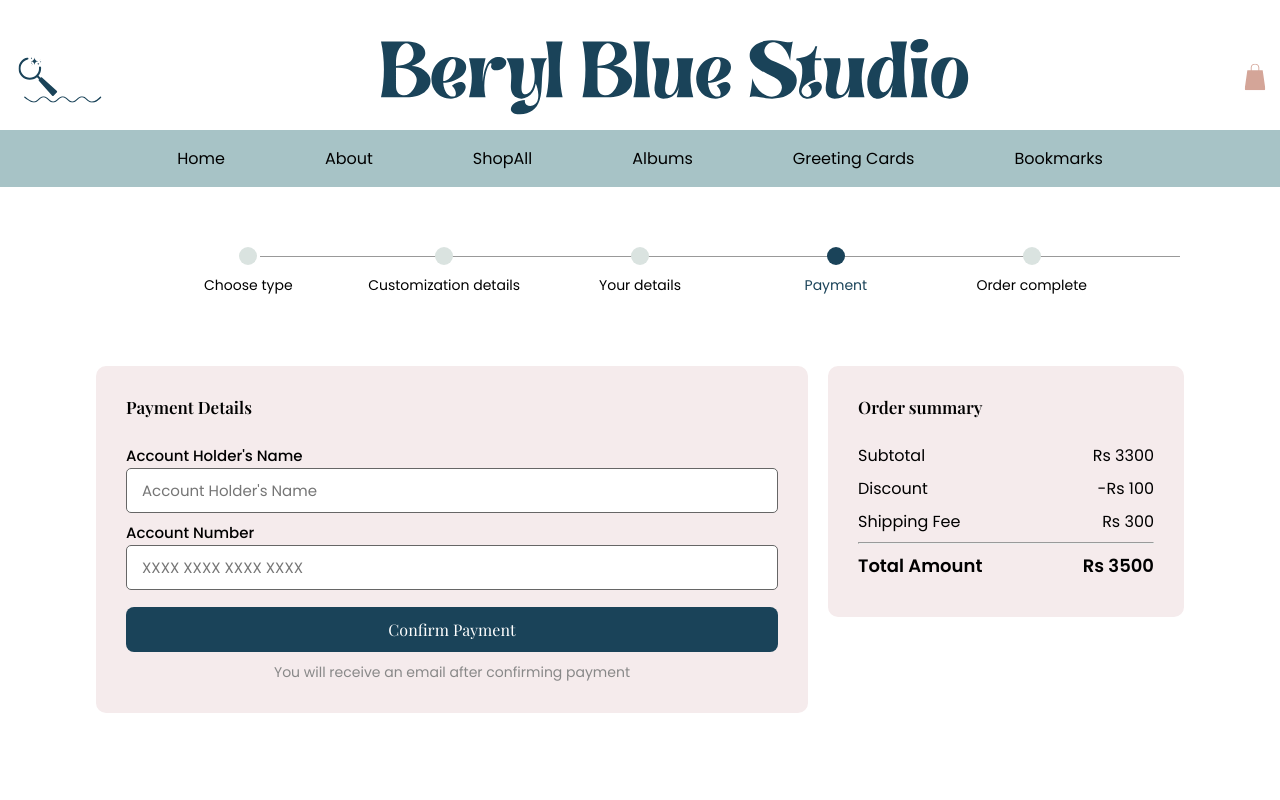
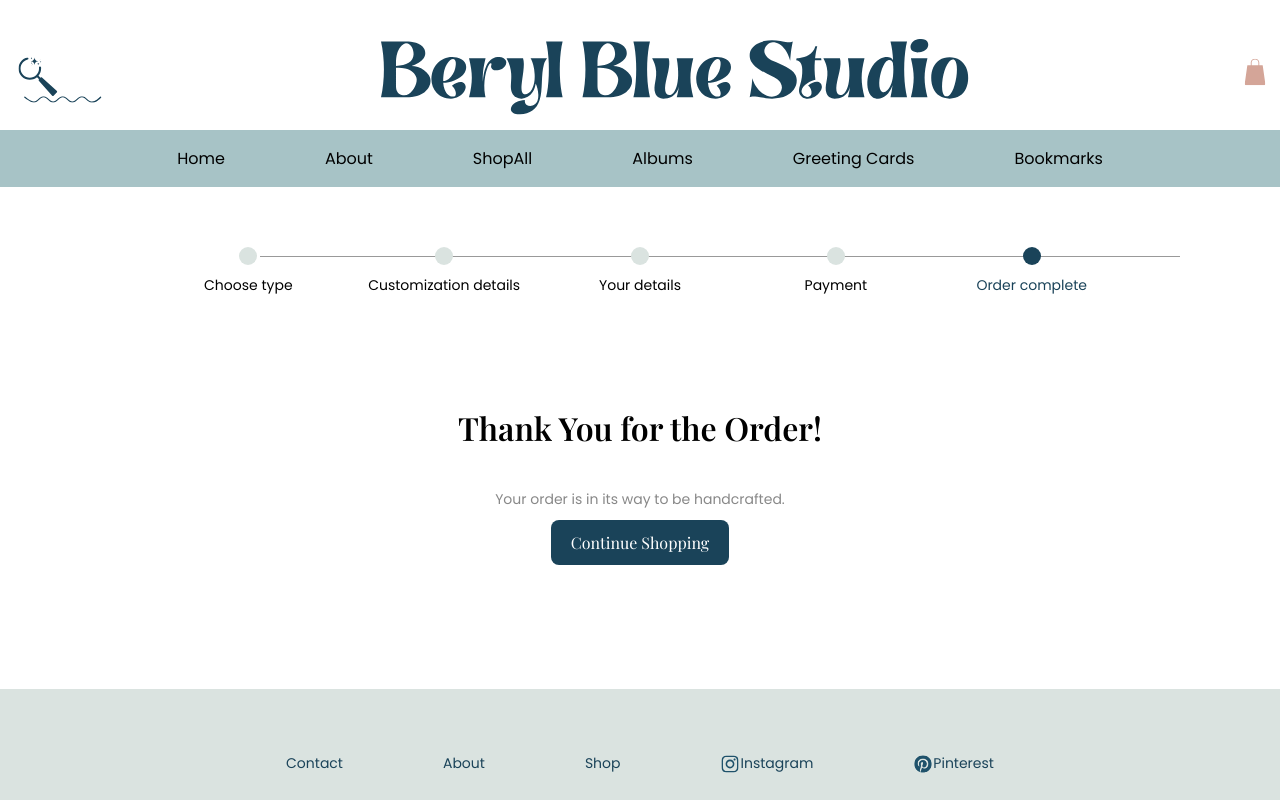
Before and after one commit to syedamaryamazhar/Beryl-Blue-Studio-Complete, a React (Vite) app in the folder bbs-proj/: page / in a window 1280 px wide. Shown: the top 800 px of the page. Built offline with nearby package versions, Linux system fonts and the light colour scheme.

Commit message:
some little fixes

```diff
--- a/bbs-proj/src/App.jsx
+++ b/bbs-proj/src/App.jsx
@@ -14,13 +14,13 @@ import CustomizePg1 from './pages/customizepg1';
 import CustomizePg2 from './pages/customizepg2';
 import CustomizePg3 from './pages/customizepg3';
 import DoPayment from './pages/dopayment';
+import OrderConfirm from './pages/orderconformation';
 
 function App() {
-  // const [current, setCurrent] = React.useState(1);
 
   return (
     <div>
-      <DoPayment/>
+      <OrderConfirm/>
     </div>
   );
 }
--- a/bbs-proj/src/pages/customizepg3.css
+++ b/bbs-proj/src/pages/customizepg3.css
@@ -3,16 +3,6 @@
     padding-bottom: 60px;
 }
 
-
-/* PROGRESS BAR */
-.progress-container {
-    display: flex;
-    align-items: center;
-    justify-content: center;
-    position: relative;
-    padding: 0 5%;
-    margin-bottom: 70px;
-}
 /* MAIN SECTION */
 .content-grid {
     display: grid;
--- a/bbs-proj/src/pages/dopayment.css
+++ b/bbs-proj/src/pages/dopayment.css
@@ -3,15 +3,7 @@
     padding-bottom: 60px;
 }
 
-.progress-container {
-    display: flex;
-    align-items: center;
-    justify-content: center;
-    position: relative;
-    padding: 0 5%;
-    margin-bottom: 70px;
-}
-    .content-grid {
+.content-grid {
     display: grid;
     grid-template-columns: 2fr 1fr;
     gap: 20px;
@@ -68,7 +60,7 @@ form input[type="tel"] {
     margin-top: 10px;
 }
 
-.btn-next-step:hover { background-color: var(--Seondary);
+.btn-next-step:hover { background-color: var(--Secondary);
     color: var(--Primary);
 }
 
--- /dev/null
+++ b/bbs-proj/src/pages/orderconfirmation.css
@@ -0,0 +1,37 @@
+.customize-section {
+    padding-top: 60px;
+    padding-bottom: 60px;
+}
+
+.content{
+    display: flex;
+    flex-direction: column;
+    justify-content: center;
+    align-items: center;
+}
+
+p{
+    font-family: var(--font-poppins);
+    font-size: 14px;
+    color: #888;
+    text-align: center;
+    margin-bottom: 10px;
+}
+
+.btn-cont-shop{
+    background-color: var(--Primary);
+    color: white;
+    padding: 12px 20px;
+    border: none;
+    border-radius: 8px;
+    cursor: pointer;
+    font-family: var(--font-playfairdisplay);
+    font-size: 16px;
+    width: 50;
+    transition: background-color 0.2s;
+
+}
+
+.btn-cont-shop:hover { background-color: var(--Secondary);
+    color: var(--Primary);
+}
```
